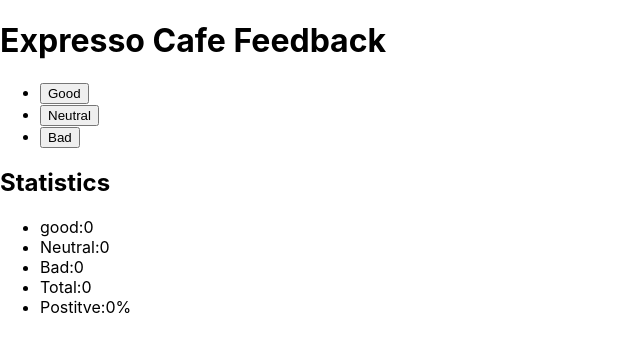
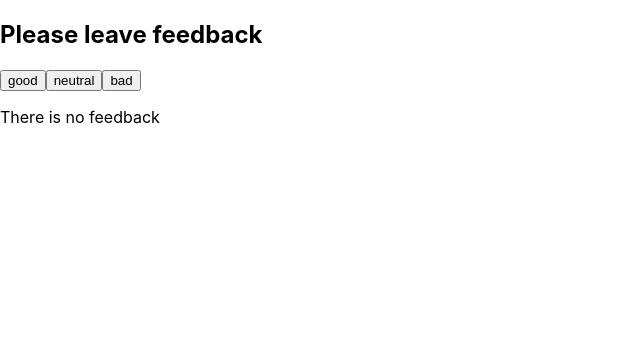
Before and after one commit to OleksiiPanaioti/goit-react-hw-04-feedback, a React (Create React App) app: page / in a window 1280 px wide. Shown: the top 352 px of the page, without its empty margins (0-640 px from the left). Built offline with nearby package versions, Linux system fonts and the light colour scheme.

Commit message:
added rendering by

```diff
--- a/src/components/App.jsx
+++ b/src/components/App.jsx
@@ -1,11 +1,61 @@
-import React from 'react';
-// import { Buttons } from './buttons/Buttons';
+import React, { Component } from 'react';
+
 import Statistics from './statistics/Statistics';
+import FeedbackOptions from './buttons/FeedbackOptions';
+import Section from './section/Section';
+import Notification from './Notification';
 
-export const App = () => {
-  return (
-    <div>
-      <Statistics />
-    </div>
-  );
-};
+class App extends Component {
+  state = {
+    good: 0,
+    neutral: 0,
+    bad: 0,
+  };
+
+  handleButtonClick = type => {
+    this.setState(prevState => ({ [type]: prevState[type] + 1 }));
+  };
+
+  countTotalFeedback = () => {
+    const { good, neutral, bad } = this.state;
+    return good + neutral + bad;
+  };
+
+  countPositiveFeedbackPercentage = () => {
+    const { good } = this.state;
+    const total = this.countTotalFeedback();
+    return total > 0 ? Math.round((good / total) * 100) : 0;
+  };
+
+  render() {
+    const { good, neutral, bad } = this.state;
+    const total = this.countTotalFeedback();
+    const positivePercentage = this.countPositiveFeedbackPercentage();
+
+    return (
+      <div>
+        <Section title="Please leave feedback">
+          <FeedbackOptions
+            options={['good', 'neutral', 'bad']}
+            onLeaveFeedback={this.handleButtonClick}
+          />
+        </Section>
+        {total > 0 ? (
+          <Section title="Statistics">
+            <Statistics
+              good={good}
+              neutral={neutral}
+              bad={bad}
+              total={total}
+              positivePercentage={positivePercentage}
+            />
+          </Section>
+        ) : (
+          <Notification message="There is no feedback" />
+        )}
+      </div>
+    );
+  }
+}
+
+export default App;
--- /dev/null
+++ b/src/components/Notification.jsx
@@ -0,0 +1,7 @@
+import React from 'react';
+
+const Notification = ({ message }) => {
+  return <p>{message}</p>;
+};
+
+export default Notification;
--- a/src/components/buttons/FeedbackOptions.jsx
+++ b/src/components/buttons/FeedbackOptions.jsx
@@ -1,27 +1,25 @@
 import React from 'react';
+import PropTypes from 'prop-types';
 
 const FeedbackOptions = ({ options, onLeaveFeedback }) => {
   return (
     <div>
-      <ul>
-        <li>
-          <button type="button" onClick={() => onLeaveFeedback('good')}>
-            Good
-          </button>
-        </li>
-        <li>
-          <button type="button" onClick={() => onLeaveFeedback('neutral')}>
-            Neutral
-          </button>
-        </li>
-        <li>
-          <button type="button" onClick={() => onLeaveFeedback('bad')}>
-            Bad
-          </button>
-        </li>
-      </ul>
+      {options.map(option => (
+        <button
+          key={option}
+          type="button"
+          onClick={() => onLeaveFeedback(option)}
+        >
+          {option}
+        </button>
+      ))}
     </div>
   );
 };
 
+FeedbackOptions.propTypes = {
+  options: PropTypes.arrayOf(PropTypes.string).isRequired,
+  onLeaveFeedback: PropTypes.func.isRequired,
+};
+
 export default FeedbackOptions;
--- /dev/null
+++ b/src/components/section/Section.jsx
@@ -0,0 +1,18 @@
+import React from 'react';
+import PropTypes from 'prop-types';
+
+const Section = ({ title, children }) => {
+  return (
+    <div>
+      <h2>{title}</h2>
+      {children}
+    </div>
+  );
+};
+
+Section.propTypes = {
+  title: PropTypes.string.isRequired,
+  children: PropTypes.element.isRequired,
+};
+
+export default Section;
--- a/src/components/statistics/Statistics.jsx
+++ b/src/components/statistics/Statistics.jsx
@@ -1,84 +1,26 @@
-// import proptypes from 'proptypes';
+import React from 'react';
+import PropTypes from 'prop-types';
 
-import React, { Component } from 'react';
-import FeedbackOptions from 'components/buttons/FeedbackOptions';
+const Statistics = ({ good, neutral, bad, total, positivePercentage }) => {
+  return (
+    <div>
+      <ul>
+        <li>Good: {good}</li>
+        <li>Neutral: {neutral}</li>
+        <li>Bad: {bad}</li>
+        <li>Total: {total}</li>
+        <li>Positive feedback: {positivePercentage}%</li>
+      </ul>
+    </div>
+  );
+};
 
-class Statistics extends Component {
-  state = {
-    good: 0,
-    neutral: 0,
-    bad: 0,
-  };
-
-  onButtonClick = type => {
-    this.setState(prevState => ({ [type]: prevState[type] + 1 }));
-  };
-
-  countTotalFeedback = () => {
-    const { good, neutral, bad } = this.state;
-    return good + neutral + bad;
-  };
-
-  countPositiveFeedbackPercentage = () => {
-    const { good } = this.state;
-    const total = this.countTotalFeedback();
-    return total > 0 ? Math.round((good / total) * 100) : 0;
-  };
-
-  render() {
-    const { good, neutral, bad } = this.state;
-    const total = this.countTotalFeedback();
-    const positivePercentage = this.countPositiveFeedbackPercentage();
-
-    return (
-      <div>
-        <h1>Expresso Cafe Feedback</h1>
-
-        <FeedbackOptions onLeaveFeedback={this.onButtonClick} />
-
-        {/* <div>
-
-          <ul>
-            <li>
-              <button
-                type="button"
-                onClick={() => this.handleButtonClick('good')}
-              >
-                Good
-              </button>
-            </li>
-            <li>
-              <button
-                type="button"
-                onClick={() => this.handleButtonClick('neutral')}
-              >
-                Neutral
-              </button>
-            </li>
-            <li>
-              <button
-                type="button"
-                onClick={() => this.handleButtonClick('bad')}
-              >
-                Bad
-              </button>
-            </li>
-          </ul>
-        </div> */}
-
-        <div>
-          <h2>Statistics</h2>
-          <ul>
-            <li>good:{good}</li>
-            <li>Neutral:{neutral}</li>
-            <li>Bad:{bad}</li>
-            <li>Total:{total}</li>
-            <li>Postitve:{positivePercentage}%</li>
-          </ul>
-        </div>
-      </div>
-    );
-  }
-}
+Statistics.propTypes = {
+  good: PropTypes.number.isRequired,
+  neutral: PropTypes.number.isRequired,
+  bad: PropTypes.number.isRequired,
+  total: PropTypes.number.isRequired,
+  positivePercentage: PropTypes.number.isRequired,
+};
 
 export default Statistics;
--- a/src/index.js
+++ b/src/index.js
@@ -1,6 +1,6 @@
 import React from 'react';
 import ReactDOM from 'react-dom/client';
-import { App } from 'components/App';
+import App from 'components/App';
 import './index.css';
 
 ReactDOM.createRoot(document.getElementById('root')).render(
```
